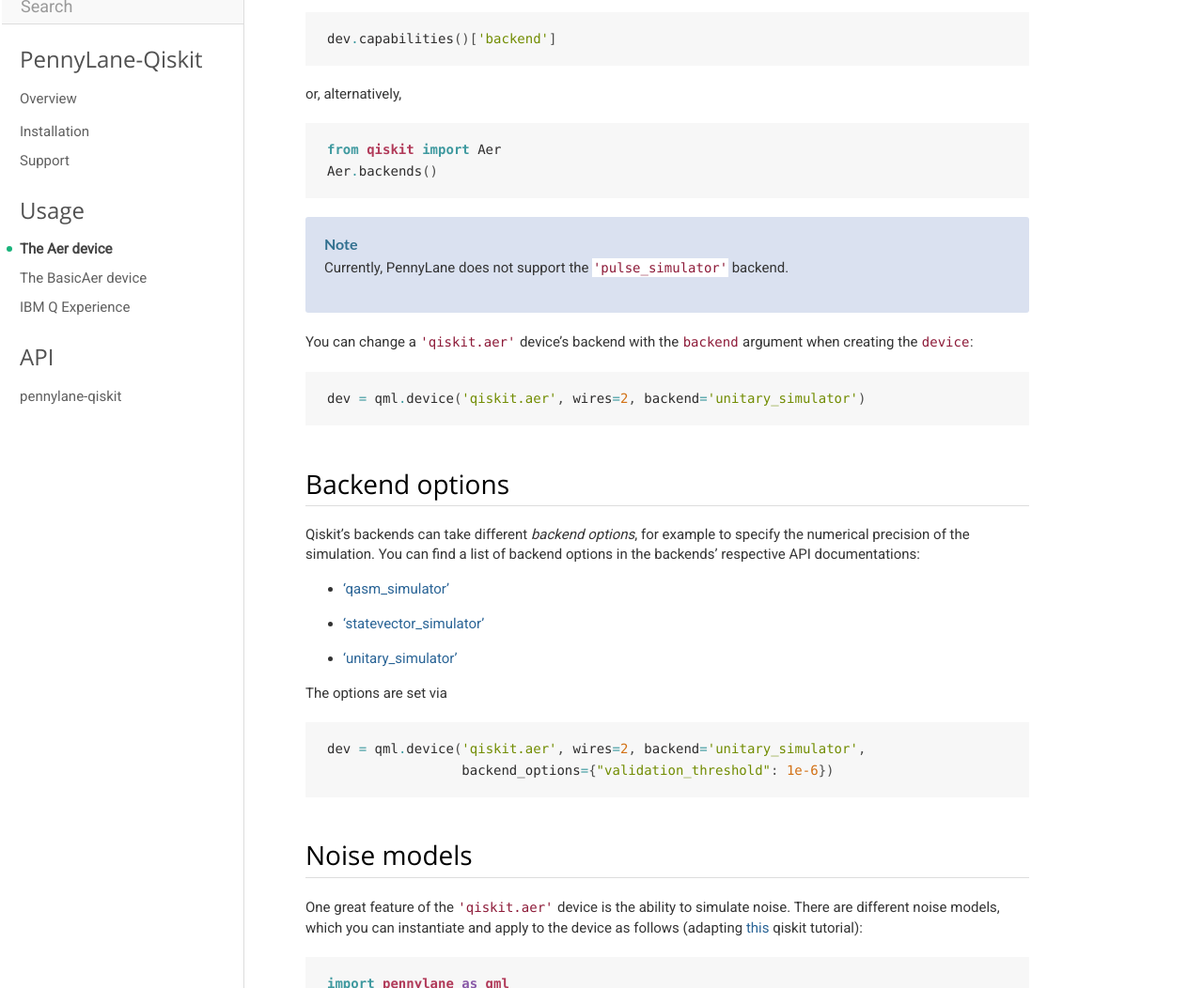
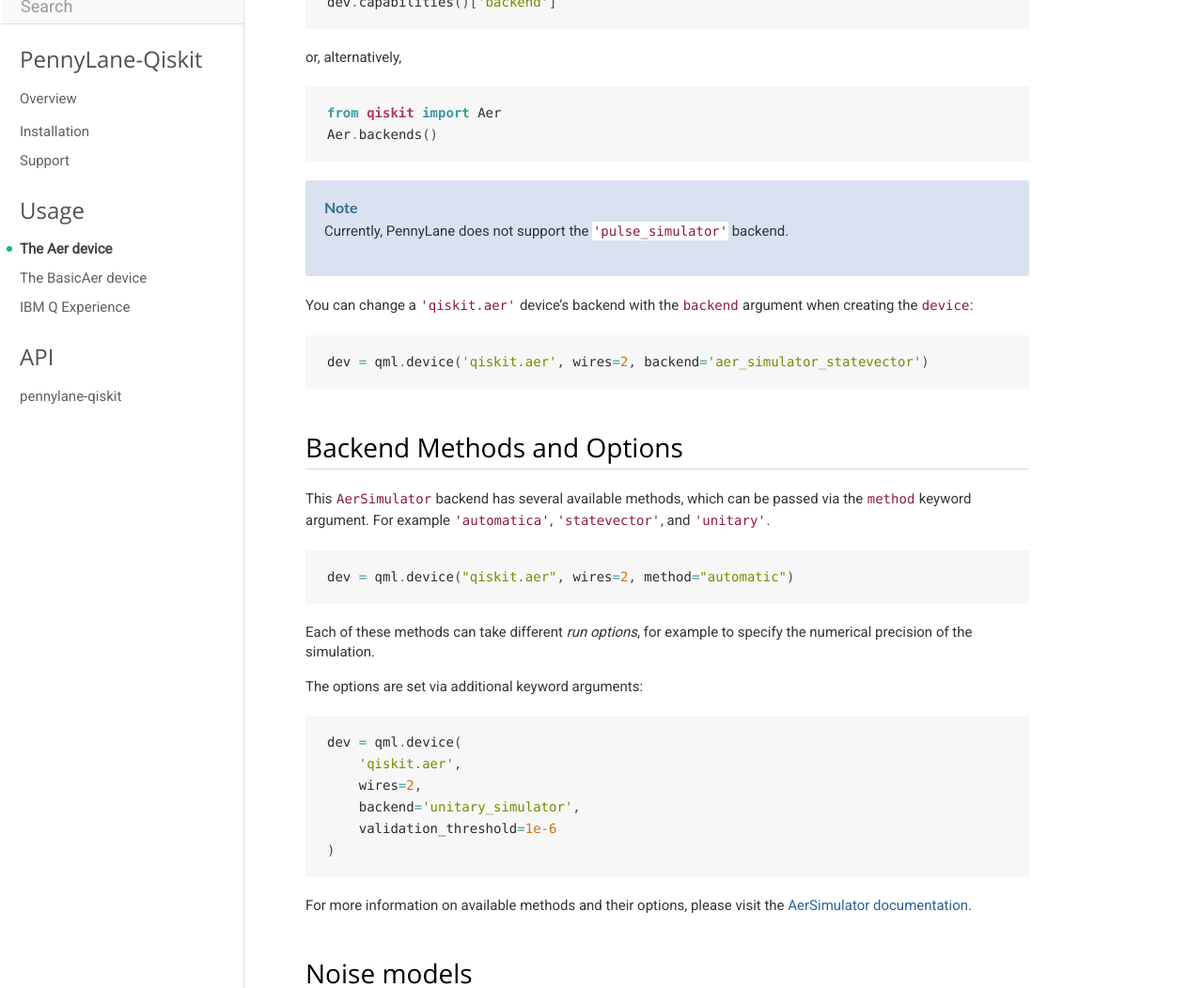
Before and after one commit to PennyLaneAI/pennylane-qiskit, a Sphinx documentation site: the page built from doc/devices/aer.rst, in a window 1280 px wide and 1400 px high, scrolled down 933 px. Shown: the part 348-1400 px from the top of the window at 94% size. Built offline with Sphinx 7.4.7, drawn with Linux system fonts in a browser that asks for light colours; nearby versions of some CDN libraries; the version number could not be read and is left out; some of the changed text lies outside the part shown.

Commit message:
update docs

```diff
--- a/doc/devices/aer.rst
+++ b/doc/devices/aer.rst
@@ -34,11 +34,7 @@
 Backends
 ~~~~~~~~
 
-Qiskit's Aer layer has several backends, for example ``'qasm_simulator'``,
-``'statevector_simulator'``, ``'unitary_simulator'``. For more information on backends, please visit the
-`Aer provider documentation <https://qiskit.org/documentation/apidoc/aer_provider.html>`_.
-
-
+The default backend is the ``AerSimulator``. However, multiple other backends might be available.
 To get a current overview what backends are available you can query
 
 .. code-block:: python
@@ -60,25 +56,35 @@
 
 .. code-block:: python
 
-    dev = qml.device('qiskit.aer', wires=2, backend='unitary_simulator')
+    dev = qml.device('qiskit.aer', wires=2, backend='aer_simulator_statevector')
 
-Backend options
-~~~~~~~~~~~~~~~
+Backend Methods and Options
+~~~~~~~~~~~~~~~~~~~~~~~~~~~
 
-Qiskit's backends can take different *backend options*, for example to specify the numerical
-precision of the simulation.
-You can find a list of backend options in the backends' respective API documentations:
-
-* `'qasm_simulator' <https://qiskit.org/documentation/stubs/qiskit.providers.aer.QasmSimulator.html>`_
-* `'statevector_simulator' <https://qiskit.org/documentation/stubs/qiskit.providers.aer.StatevectorSimulator.html>`_
-* `'unitary_simulator' <https://qiskit.org/documentation/stubs/qiskit.providers.aer.UnitarySimulator.html>`_
-
-The options are set via
+This ``AerSimulator`` backend has several available methods, which
+can be passed via the ``method`` keyword argument. For example
+``'automatica'``, ``'statevector'``, and ``'unitary'``.
 
 .. code-block:: python
 
-    dev = qml.device('qiskit.aer', wires=2, backend='unitary_simulator',
-                     backend_options={"validation_threshold": 1e-6})
+    dev = qml.device("qiskit.aer", wires=2, method="automatic")
+
+Each of these methods can take different *run options*, for example to specify the numerical
+precision of the simulation.
+
+The options are set via additional keyword arguments:
+
+.. code-block:: python
+
+    dev = qml.device(
+        'qiskit.aer',
+        wires=2,
+        backend='unitary_simulator',
+        validation_threshold=1e-6
+    )
+
+For more information on available methods and their options, please visit the `AerSimulator
+documentation <https://qiskit.org/documentation/stubs/qiskit.providers.aer.AerSimulator.html>`_.
 
 Noise models
 ~~~~~~~~~~~~
```
